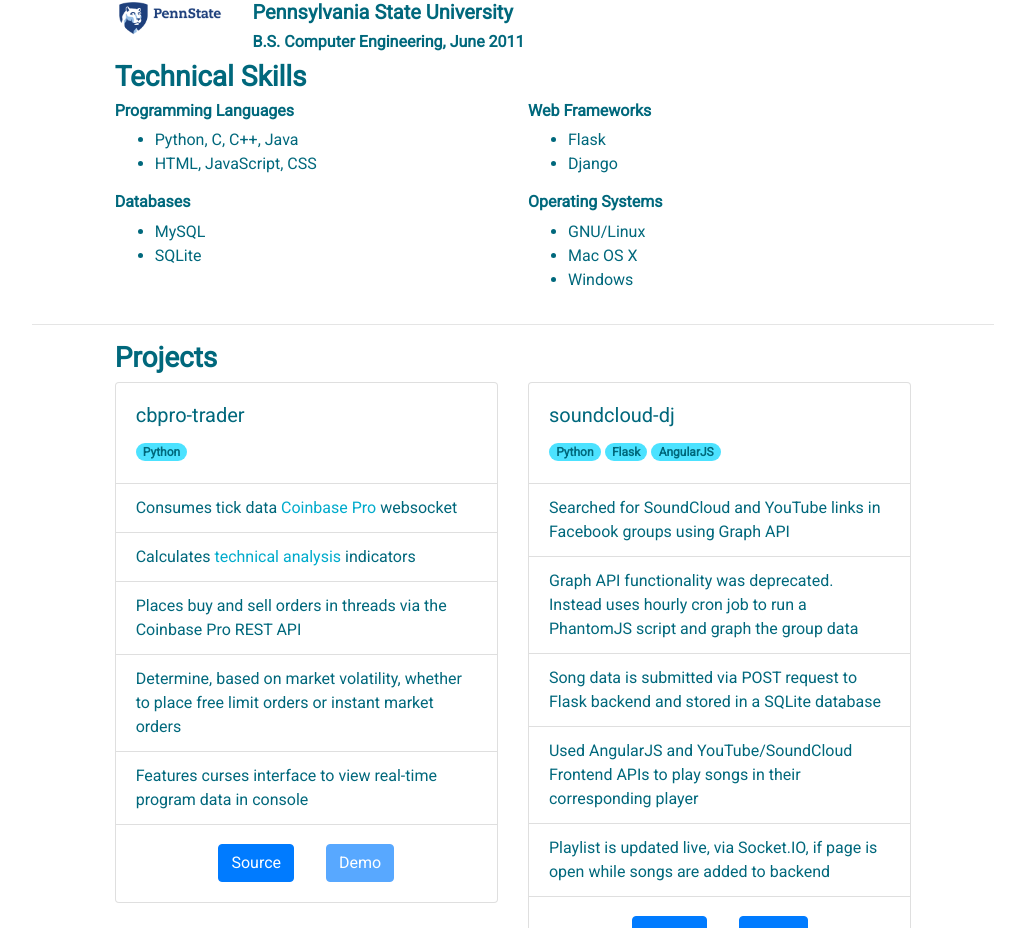
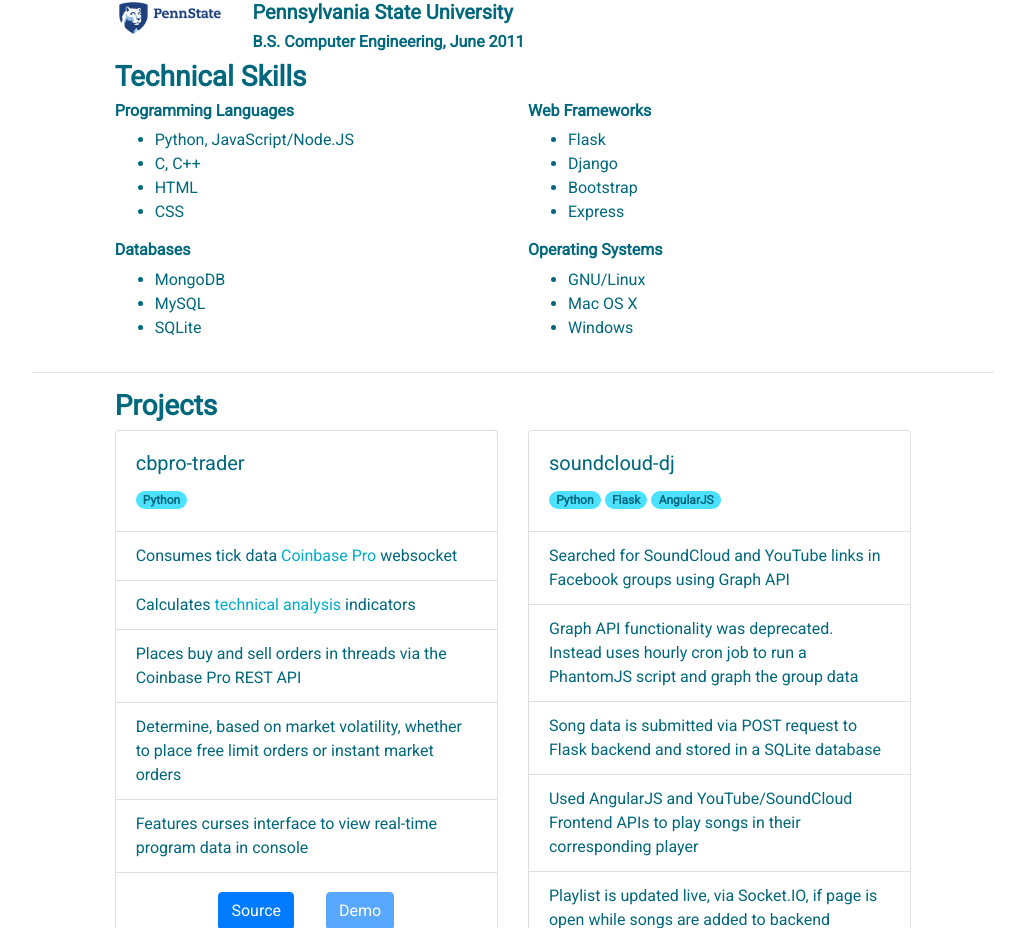
Before and after one commit to mcardillo55/portfolio-react, a React (Create React App) app: page / in a window 1280 px wide. Shown: the part 840-1768 px from the top of the page, without its empty margins (127-1152 px from the left). Built offline with nearby package versions, Linux system fonts and the light colour scheme.

Commit message:
Updated skills to current skills

```diff
--- a/src/components/ExperienceSection.jsx
+++ b/src/components/ExperienceSection.jsx
@@ -54,8 +54,10 @@ const ExperienceSection = () => {
                 <Col sm={6}>
                     <h6>Programming Languages</h6>
                     <ul>
-                        <li>Python, C, C++, Java</li>
-                        <li>HTML, JavaScript, CSS</li>
+                        <li>Python, JavaScript/Node.JS</li>
+                        <li>C, C++</li>
+                        <li>HTML</li>
+                        <li>CSS</li>
                     </ul>
                 </Col>
                 <Col sm={6}>
@@ -63,6 +65,8 @@ const ExperienceSection = () => {
                     <ul>
                         <li>Flask</li>
                         <li>Django</li>
+                        <li>Bootstrap</li>
+                        <li>Express</li>
                     </ul>
                 </Col>
             </Row>
@@ -70,6 +74,7 @@ const ExperienceSection = () => {
                 <Col sm={6}>
                     <h6>Databases</h6>
                     <ul>
+                        <li>MongoDB</li>
                         <li>MySQL</li>
                         <li>SQLite</li>
                     </ul>
```
